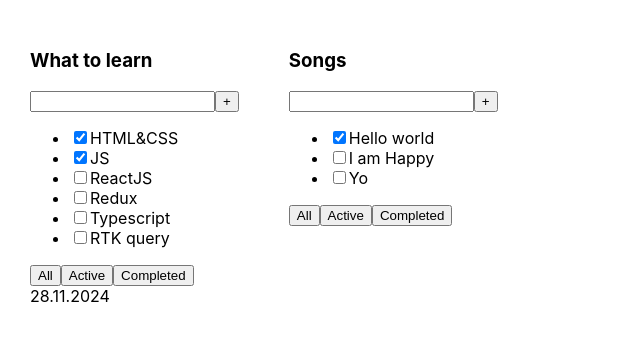
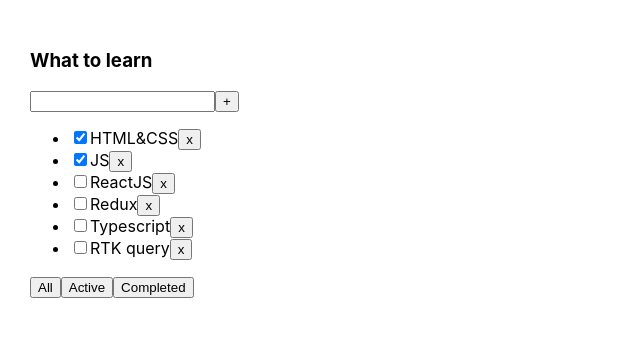
Before and after one commit to DmitryMuzalev/todolist-incub, a React (Create React App) app: page / in a window 1280 px wide. Shown: the top 340 px of the page, without its empty margins (0-640 px from the left). Built offline with nearby package versions, Linux system fonts and the light colour scheme.

Commit message:
Lesson 2

```diff
--- a/src/App.tsx
+++ b/src/App.tsx
@@ -1,3 +1,4 @@
+import { useState } from "react";
 import "./App.css";
 import { TodoList } from "./TodoList";
 
@@ -7,8 +8,9 @@
   isDone: boolean;
 };
 
-function App() {
-  const tasks1: Task[] = [
+export type Filter = "all" | "active" | "completed";
+
+const initialState: Task[] = [
   { id: 1, title: "HTML&CSS", isDone: true },
   { id: 2, title: "JS", isDone: true },
   { id: 3, title: "ReactJS", isDone: false },
@@ -17,16 +19,34 @@
   { id: 6, title: "RTK query", isDone: false },
 ];
 
-  const tasks2: Task[] = [
-    { id: 1, title: "Hello world", isDone: true },
-    { id: 2, title: "I am Happy", isDone: false },
-    { id: 3, title: "Yo", isDone: false },
-  ];
+function App() {
+  const [tasks, setTasks] = useState<Task[]>(initialState);
+  const [filter, setFilter] = useState<Filter>("all");
+
+  const removeTask = (id: number) => {
+    setTasks(tasks.filter((t) => t.id !== id));
+  };
+
+  const changeFilter = (value: Filter) => setFilter(value);
+
+  let list = tasks;
+
+  if (filter === "completed") {
+    list = tasks.filter((t) => t.isDone);
+  }
+
+  if (filter === "active") {
+    list = tasks.filter((t) => !t.isDone);
+  }
 
   return (
     <div className="App">
-      <TodoList title="What to learn" tasks={tasks1} date={"28.11.2024"} />
-      <TodoList title="Songs" tasks={tasks2} />
+      <TodoList
+        title="What to learn"
+        tasks={list}
+        removeTask={removeTask}
+        changeFilter={changeFilter}
+      />
     </div>
   );
 }
--- a/src/Button.tsx
+++ b/src/Button.tsx
@@ -2,10 +2,11 @@
 
 type ButtonProps = {
   title: string;
+  cb: () => void;
 };
 
-const Button: FC<ButtonProps> = ({ title }) => {
-  return <button>{title}</button>;
+const Button: FC<ButtonProps> = ({ title, cb }) => {
+  return <button onClick={cb}>{title}</button>;
 };
 
 export { Button };
--- a/src/TodoList.tsx
+++ b/src/TodoList.tsx
@@ -1,20 +1,21 @@
 import { FC } from "react";
-import { Task } from "./App";
+import { Filter, Task } from "./App";
 import { Button } from "./Button";
 
 type Props = {
   title: string;
   tasks: Task[];
-  date?: string;
+  removeTask: (id: number) => void;
+  changeFilter: (value: Filter) => void;
 };
 
-const TodoList: FC<Props> = ({ title, tasks, date }) => {
+const TodoList: FC<Props> = ({ title, tasks, removeTask, changeFilter }) => {
   return (
     <div>
       <h3>{title}</h3>
       <div>
         <input />
-        <Button title="+" />
+        <Button cb={() => {}} title="+" />
       </div>
 
       {!tasks.length ? (
@@ -26,6 +27,7 @@
               <li key={task.id}>
                 <input type="checkbox" checked={task.isDone} />
                 <span>{task.title}</span>
+                <button onClick={() => removeTask(task.id)}>x</button>
               </li>
             );
           })}
@@ -33,11 +35,10 @@
       )}
 
       <div>
-        <Button title="All" />
-        <Button title="Active" />
-        <Button title="Completed" />
+        <Button cb={() => changeFilter("all")} title="All" />
+        <Button cb={() => changeFilter("active")} title="Active" />
+        <Button cb={() => changeFilter("completed")} title="Completed" />
       </div>
-      {!!date && <span>{date}</span>}
     </div>
   );
 };
```
Lines whose indentation alone changed are shown as unchanged.
